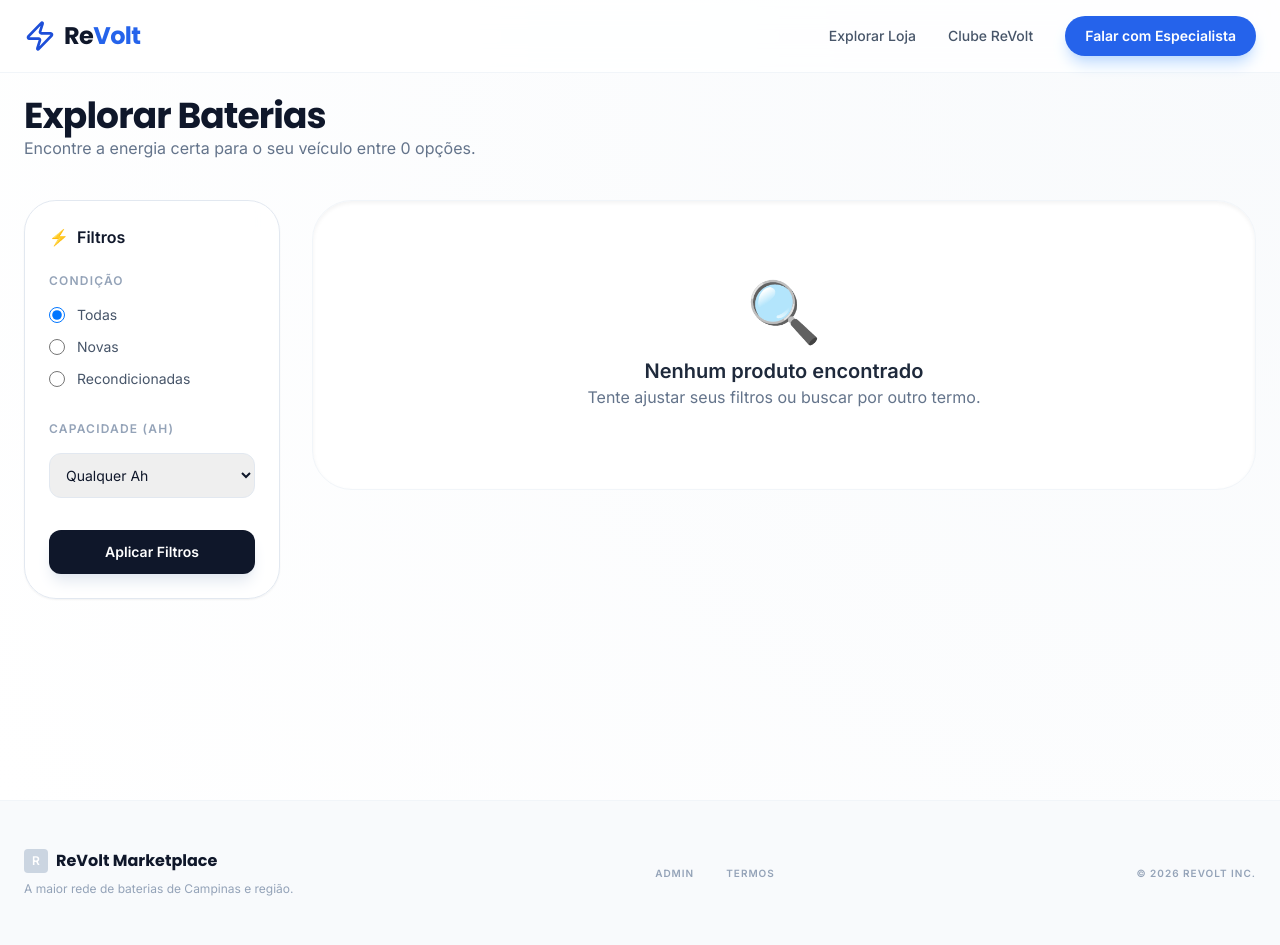
After one commit to edufeq03/baterias, a Flask app: page /loja in a window 1280 px wide. The commit adds this page. Run offline with Flask 3, Linux system fonts and the light colour scheme; some libraries are stand-ins or nearby versions.

Commit message:
Grandes ajustes 2

```diff
--- a/routes/main.py
+++ b/routes/main.py
@@ -34,3 +34,21 @@ def product_detail(product_id):
 def landing():
     """Serve a nova landing page com dados do banco"""
     return render_template('landing.html')
+
+@main_bp.route('/loja')
+def shop():
+    condicao = request.args.get('condicao')
+    amps = request.args.get('amps')
+
+    query = Battery.query
+
+    if condicao == 'nova':
+        query = query.filter(Battery.is_reconditioned == False)
+    elif condicao == 'recondicionada':
+        query = query.filter(Battery.is_reconditioned == True)
+
+    if amps:
+        query = query.filter(Battery.amps == int(amps))
+
+    products = query.order_by(Battery.price.asc()).all()
+    return render_template('shop.html', products=products)
--- /dev/null
+++ b/templates/base.html
@@ -0,0 +1,106 @@
+<!DOCTYPE html>
+<html lang="pt-br" class="scroll-smooth">
+<head>
+    <meta charset="UTF-8">
+    <meta name="viewport" content="width=device-width, initial-scale=1.0">
+    <title>{% block title %}ReVolt | Baterias Inteligentes{% endblock %}</title>
+
+    <link rel="preconnect" href="https://fonts.googleapis.com" />
+    <link rel="preconnect" href="https://fonts.gstatic.com" crossorigin />
+    <link href="https://fonts.googleapis.com/css2?family=Poppins:wght@600;700&family=Inter:wght@400;500;600&display=swap" rel="stylesheet" />
+
+    <script src="https://cdn.tailwindcss.com"></script>
+    <script>
+        tailwind.config = {
+            theme: {
+                extend: {
+                    fontFamily: {
+                        sans: ['Inter', 'sans-serif'],
+                        poppins: ['Poppins', 'sans-serif'],
+                    },
+                    colors: {
+                        brand: {
+                            50: '#eff6ff',
+                            600: '#2563eb',
+                            900: '#1e3a8a',
+                        }
+                    }
+                }
+            }
+        }
+    </script>
+
+    <style>
+        .glass-nav {
+            background: rgba(255, 255, 255, 0.8);
+            backdrop-filter: blur(12px);
+            -webkit-backdrop-filter: blur(12px);
+        }
+        .bg-gradient-soft {
+            background: radial-gradient(circle at top right, #f8fafc 0%, #ffffff 100%);
+        }
+        .glass-card {
+            background: rgba(255, 255, 255, 0.7);
+            backdrop-filter: blur(10px);
+            border: 1px solid rgba(255, 255, 255, 0.3);
+        }
+    </style>
+    {% block extra_css %}{% endblock %}
+</head>
+<body class="bg-white text-slate-900 font-sans min-h-screen flex flex-col">
+
+    <header class="fixed top-0 w-full z-50 border-b border-slate-100 glass-nav">
+        <nav class="container mx-auto px-6 py-4 flex justify-between items-center">
+            <a href="/" class="flex items-center gap-2 group">
+                <svg xmlns="http://www.w3.org/2000/svg" width="24" height="24" viewBox="0 0 24 24" fill="none" stroke="currentColor" stroke-width="2" stroke-linecap="round" stroke-linejoin="round" class="lucide lucide-zap w-8 h-8 text-blue-700" data-loc="client/src/pages/Home.tsx:160"><path d="M4 14a1 1 0 0 1-.78-1.63l9.9-10.2a.5.5 0 0 1 .86.46l-1.92 6.02A1 1 0 0 0 13 10h7a1 1 0 0 1 .78 1.63l-9.9 10.2a.5.5 0 0 1-.86-.46l1.92-6.02A1 1 0 0 0 11 14z"></path></svg>
+                <h1 class="text-2xl font-bold tracking-tight font-poppins text-slate-900">
+                    Re<span class="text-blue-600">Volt</span>
+                </h1>
+            </a>
+
+            <div class="hidden md:flex items-center gap-8">
+                <a href="/loja" class="text-sm font-medium text-slate-600 hover:text-blue-600 transition">Explorar Loja</a>
+                <a href="/#clube" class="text-sm font-medium text-slate-600 hover:text-blue-600 transition">Clube ReVolt</a>
+                <a href="https://wa.me/5519999999999" class="bg-blue-600 text-white px-5 py-2.5 rounded-full text-sm font-semibold hover:bg-blue-700 transition shadow-lg shadow-blue-200">
+                    Falar com Especialista
+                </a>
+            </div>
+
+            <div class="md:hidden">
+                <a href="/loja" class="p-2 text-slate-600 text-sm font-bold uppercase tracking-tighter">Loja</a>
+            </div>
+        </nav>
+    </header>
+
+    <main class="flex-grow">
+        {% block content %}{% endblock %}
+    </main>
+
+    <footer class="bg-slate-50 py-12 border-t border-slate-100">
+        <div class="container mx-auto px-6">
+            <div class="flex flex-col md:flex-row justify-between items-center gap-6 text-center md:text-left">
+                <div>
+                    <div class="flex items-center gap-2 mb-2 justify-center md:justify-start">
+                        <div class="w-6 h-6 bg-slate-300 rounded flex items-center justify-center">
+                            <span class="text-white font-bold text-xs">R</span>
+                        </div>
+                        <span class="font-bold text-slate-900 font-poppins">ReVolt Marketplace</span>
+                    </div>
+                    <p class="text-slate-400 text-xs">A maior rede de baterias de Campinas e região.</p>
+                </div>
+
+                <div class="flex gap-8">
+                    <a href="/admin" class="text-slate-400 hover:text-blue-600 text-[10px] font-bold uppercase tracking-widest transition">Admin</a>
+                    <a href="#" class="text-slate-400 hover:text-blue-600 text-[10px] font-bold uppercase tracking-widest transition">Termos</a>
+                </div>
+
+                <p class="text-slate-400 text-[10px] uppercase font-bold tracking-widest">
+                    © 2026 ReVolt Inc.
+                </p>
+            </div>
+        </div>
+    </footer>
+
+    {% block extra_js %}{% endblock %}
+</body>
+</html>
--- a/templates/landing.html
+++ b/templates/landing.html
@@ -55,7 +55,7 @@
                 <a href="#reconditioning" class="text-gray-600 hover:text-blue-700 transition">Recondicionamento</a>
                 <a href="#produtos" class="text-gray-600 hover:text-blue-700 transition">Produtos</a>
                 <a href="#faq" class="text-gray-600 hover:text-blue-700 transition">FAQ</a>
-                <a href="https://wa.me/5519996737713" target="_blank" rel="noopener noreferrer" class="btn-secondary">
+                <a href="https://wa.me/5519996737713" target="_blank" rel="noopener noreferrer" class="bg-blue-600 text-white px-5 py-2.5 rounded-full text-sm font-semibold hover:bg-blue-700 transition shadow-lg shadow-blue-200">
                     Contato
                 </a>
             </div>
@@ -112,7 +112,7 @@
                     />
                     <button
                         type="submit"
-                        class="btn-primary whitespace-nowrap"
+                        class="bg-blue-600 text-white px-5 py-2.5 rounded-full text-sm font-semibold hover:bg-blue-700 transition shadow-lg shadow-blue-200" whitespace-nowrap"
                     >
                         Buscar Bateria
                     </button>
@@ -539,7 +539,7 @@
                                 ${product.old_price ? `<p class="text-gray-400 line-through text-sm">R$ ${product.old_price.toFixed(2)}</p>` : ''}
                                 <p class="text-3xl font-bold text-blue-700">R$ ${product.price.toFixed(2)}</p>
                             </div>
-                            <a href="/produto/${product.id}" class="w-full btn-primary text-center block">
+                            <a href="/produto/${product.id}" class="bg-blue-600 text-white px-5 py-2.5 rounded-full text-sm font-semibold hover:bg-blue-700 transition shadow-lg shadow-blue-200">
                                 Ver Detalhes
                             </a>
                         </div>
--- /dev/null
+++ b/templates/shop.html
@@ -0,0 +1,99 @@
+{% extends "base.html" %} {% block content %}
+<div class="bg-gradient-soft min-h-screen pt-24 pb-12">
+    <div class="container mx-auto px-6">
+
+        <div class="mb-10">
+            <h1 class="text-4xl font-bold font-poppins text-slate-900 tracking-tight">Explorar Baterias</h1>
+            <p class="text-slate-500">Encontre a energia certa para o seu veículo entre {{ products|length }} opções.</p>
+        </div>
+
+        <div class="flex flex-col lg:flex-row gap-8">
+
+            <aside class="w-full lg:w-64 flex-shrink-0">
+                <div class="glass-card p-6 rounded-[32px] sticky top-28 border border-slate-200 shadow-sm">
+                    <form action="/loja" method="GET" id="filter-form">
+                        <h3 class="font-bold text-slate-900 mb-6 flex items-center gap-2">
+                            <span class="text-blue-600">⚡</span> Filtros
+                        </h3>
+
+                        <div class="mb-8">
+                            <label class="text-xs font-bold uppercase tracking-widest text-slate-400 mb-4 block">Condição</label>
+                            <div class="space-y-3">
+                                <label class="flex items-center gap-3 cursor-pointer group">
+                                    <input type="radio" name="condicao" value="" class="w-4 h-4 text-blue-600 border-slate-300 focus:ring-blue-500" {% if not request.args.get('condicao') %}checked{% endif %}>
+                                    <span class="text-sm text-slate-600 group-hover:text-blue-600 transition">Todas</span>
+                                </label>
+                                <label class="flex items-center gap-3 cursor-pointer group">
+                                    <input type="radio" name="condicao" value="nova" class="w-4 h-4 text-blue-600 border-slate-300 focus:ring-blue-500" {% if request.args.get('condicao') == 'nova' %}checked{% endif %}>
+                                    <span class="text-sm text-slate-600 group-hover:text-blue-600 transition">Novas</span>
+                                </label>
+                                <label class="flex items-center gap-3 cursor-pointer group">
+                                    <input type="radio" name="condicao" value="recondicionada" class="w-4 h-4 text-blue-600 border-slate-300 focus:ring-blue-500" {% if request.args.get('condicao') == 'recondicionada' %}checked{% endif %}>
+                                    <span class="text-sm text-slate-600 group-hover:text-blue-600 transition">Recondicionadas</span>
+                                </label>
+                            </div>
+                        </div>
+
+                        <div class="mb-8">
+                            <label class="text-xs font-bold uppercase tracking-widest text-slate-400 mb-4 block">Capacidade (Ah)</label>
+                            <select name="amps" onchange="this.form.submit()" class="w-full p-3 rounded-xl border border-slate-200 text-sm focus:ring-2 focus:ring-blue-500 outline-none">
+                                <option value="">Qualquer Ah</option>
+                                <option value="45" {% if request.args.get('amps') == '45' %}selected{% endif %}>45 Ah</option>
+                                <option value="60" {% if request.args.get('amps') == '60' %}selected{% endif %}>60 Ah</option>
+                                <option value="70" {% if request.args.get('amps') == '70' %}selected{% endif %}>70 Ah</option>
+                            </select>
+                        </div>
+
+                        <button type="submit" class="w-full bg-slate-900 text-white py-3 rounded-xl text-sm font-bold hover:bg-blue-600 transition shadow-lg shadow-slate-200">
+                            Aplicar Filtros
+                        </button>
+
+                        {% if request.args %}
+                        <a href="/loja" class="block text-center text-xs text-slate-400 mt-4 hover:text-red-500 underline transition">Limpar tudo</a>
+                        {% endif %}
+                    </form>
+                </div>
+            </aside>
+
+            <div class="flex-1">
+                {% if products %}
+                <div class="grid grid-cols-1 md:grid-cols-2 xl:grid-cols-3 gap-6">
+                    {% for p in products %}
+                    <div class="group bg-white p-3 rounded-[28px] border border-slate-100 shadow-sm hover:shadow-xl hover:-translate-y-1 transition-all duration-300">
+                        <div class="bg-slate-50 rounded-[20px] h-40 flex items-center justify-center relative overflow-hidden">
+                            <img src="{{ url_for('static', filename='img/' + p.image_url) }}" class="w-24 group-hover:scale-110 transition-transform duration-500">
+                            <div class="absolute top-3 right-3">
+                                {% if p.is_reconditioned %}
+                                <span class="bg-amber-100 text-amber-700 text-[10px] font-black px-2 py-1 rounded-md uppercase">Recond.</span>
+                                {% else %}
+                                <span class="bg-green-100 text-green-700 text-[10px] font-black px-2 py-1 rounded-md uppercase">Nova</span>
+                                {% endif %}
+                            </div>
+                        </div>
+                        <div class="p-4">
+                            <h4 class="font-bold text-slate-900 font-poppins">{{ p.brand }} {{ p.amps }}Ah</h4>
+                            <p class="text-[11px] text-slate-400 mb-4">Garantia ReVolt Premium</p>
+
+                            <div class="flex items-center justify-between border-t border-slate-50 pt-4">
+                                <span class="text-xl font-bold text-slate-900 font-poppins">R$ {{ "%.2f"|format(p.price) }}</span>
+                                <a href="/produto/{{ p.id }}" class="text-blue-600 hover:text-blue-700 font-bold text-sm flex items-center gap-1 transition">
+                                    Ver Detalhes <span class="text-lg">›</span>
+                                </a>
+                            </div>
+                        </div>
+                    </div>
+                    {% endfor %}
+                </div>
+                {% else %}
+                <div class="text-center py-20 bg-white rounded-[40px] border border-slate-100 shadow-inner">
+                    <div class="text-6xl mb-4">🔍</div>
+                    <h3 class="text-xl font-bold text-slate-800">Nenhum produto encontrado</h3>
+                    <p class="text-slate-500">Tente ajustar seus filtros ou buscar por outro termo.</p>
+                </div>
+                {% endif %}
+            </div>
+
+        </div>
+    </div>
+</div>
+{% endblock %}
```
